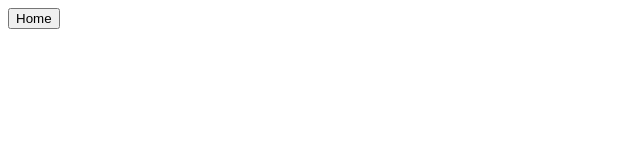
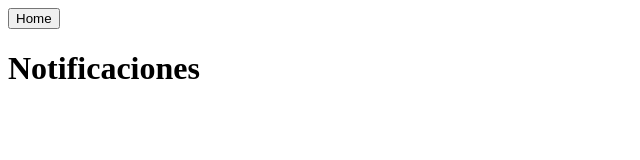
Before and after one commit to 3-TIC-ORT/proyecto-mercado-libre-para-gente-de-ort, a plain HTML site: page Frontend/Html y css/notificaciones.html in a window 1280 px wide. Shown: the whole page, without its empty margins (0-640 px from the left). Drawn offline with Linux system fonts and the light colour scheme.

Commit message:
Update notificaciones.html

```diff
--- a/Frontend/Html y css/notificaciones.html
+++ b/Frontend/Html y css/notificaciones.html
@@ -7,6 +7,8 @@
 </head>
 <body>
          <button onclick="location.href='home.html'">Home</button>
+         <h1>Notificaciones</h1>
+
 
 </body>
 </html>
```
